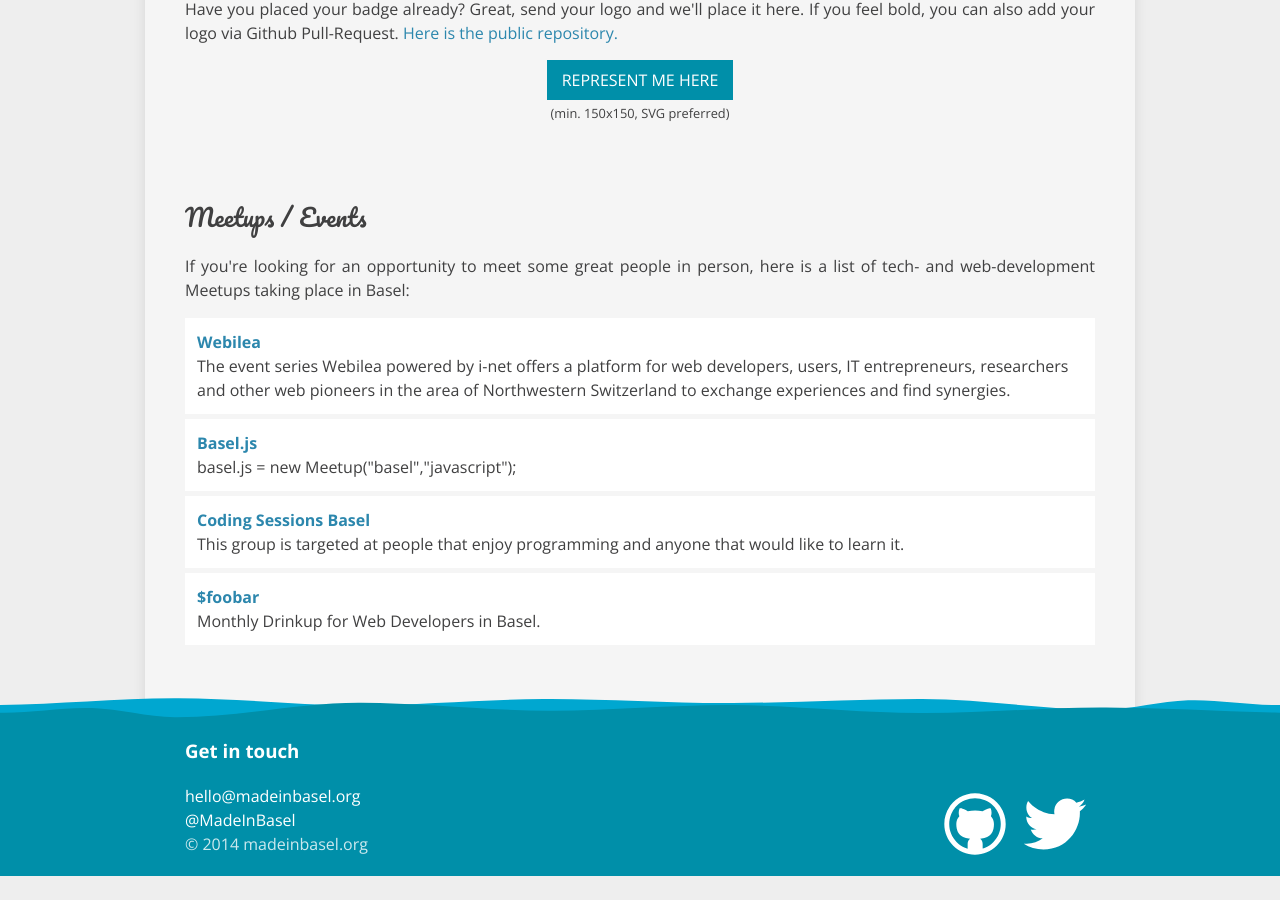
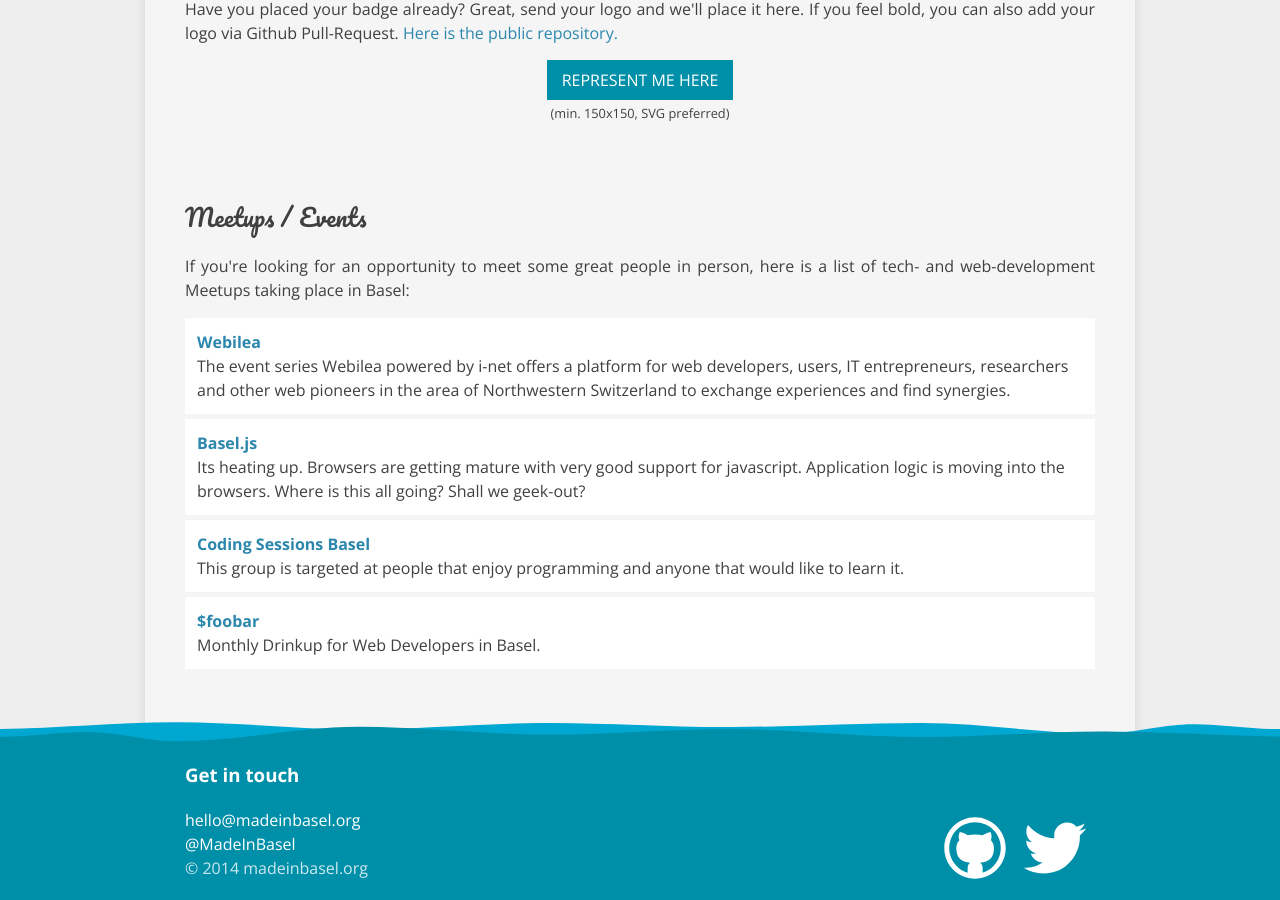
Before and after one commit to MadeInBasel/madeinbasel.github.io, a Jekyll site: the page built from index.html, in a window 1280 px wide and 900 px high, scrolled down 1733 px. Built offline with Jekyll 4.4.1, drawn with Linux system fonts in a browser that asks for light colours; Markdown is read by kramdown in place of the engine named in the settings; before the commit the page ends 2609 px from its top, so only the background shows below that.

Commit message:
adjust meetups text

```diff
--- a/_data/meetups.yml
+++ b/_data/meetups.yml
@@ -4,7 +4,7 @@
 
 - name: Basel.js
   link: http://www.meetup.com/basel-js/
-  description: basel.js = new Meetup("basel","javascript");
+  description: Its heating up. Browsers are getting mature with very good support for javascript. Application logic is moving into the browsers. Where is this all going? Shall we geek-out?
 
 - name: Coding Sessions Basel
   link: http://www.meetup.com/Coding-Sessions-Basel/
```
